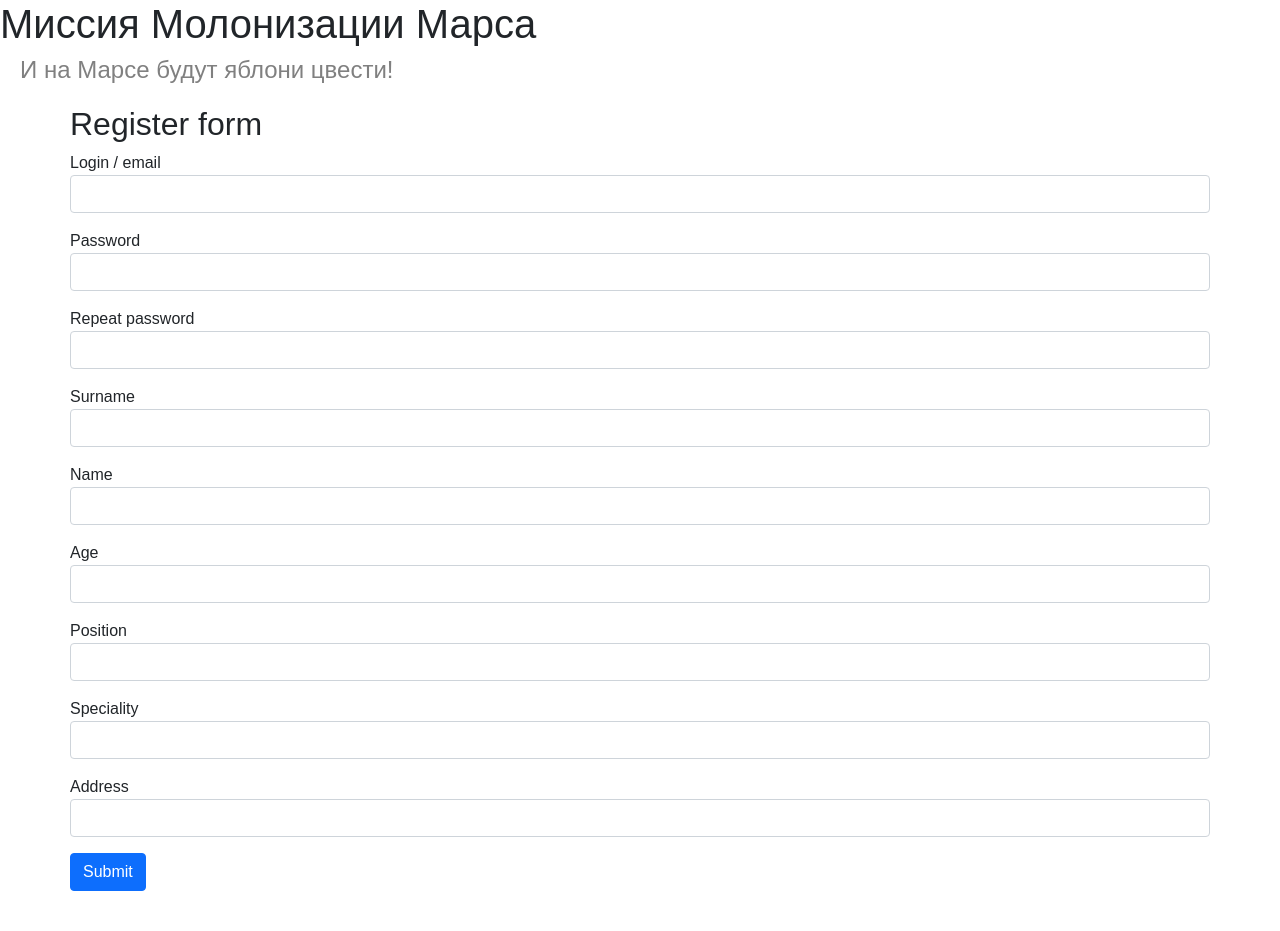
After one commit to kmspofizre/web_lesson, a Flask app: page /registration in a window 1280 px wide. The commit adds this page. Run offline with Flask 2, Linux system fonts and the light colour scheme.

Commit message:
Форма регистрации

```diff
--- /dev/null
+++ b/forms/user.py
@@ -0,0 +1,16 @@
+from flask_wtf import FlaskForm
+from wtforms import StringField, PasswordField, IntegerField, SubmitField
+from wtforms.validators import DataRequired
+
+
+class Astronaut(FlaskForm):
+    astronaut_login = StringField('Login / email', validators=[DataRequired()])
+    astronaut_password = PasswordField('Password', validators=[DataRequired()])
+    repeat_password = PasswordField('Repeat password', validators=[DataRequired()])
+    astronaut_surname = StringField('Surname', validators=[DataRequired()])
+    astronaut_name = StringField('Name', validators=[DataRequired()])
+    astronaut_age = IntegerField('Age', validators=[DataRequired()])
+    astronaut_position = StringField('Position', validators=[DataRequired()])
+    astronaut_speciality = StringField('Speciality', validators=[DataRequired()])
+    astronaut_address = StringField('Address', validators=[DataRequired()])
+    submit = SubmitField('Submit')
--- a/main.py
+++ b/main.py
@@ -1,19 +1,14 @@
-from flask import Flask, render_template, redirect
+from flask import Flask, render_template, redirect, request
 from data import db_session
 from data.users import User
 from data.jobs import Jobs
+from forms.user import Astronaut
+
 
 app = Flask(__name__)
 app.config['SECRET_KEY'] = 'yandexlyceum_secret_key'
 db_session.global_init(f"db/mars_explorer.db")
 db_sess = db_session.create_session()
-#n1 = len(max(db_sess.query(Jobs).all(),
-        #     key=lambda x: len(x.collaboration.split(', '))).collaboration.split(', '))
-#all_leaders = map(lambda x: x.team_leader,
-        #          filter(lambda x: len(x.collaboration.split(', ')) == n1,
-                 #        db_sess.query(Jobs).all()))
-#print('\n'.join(map(lambda x: f'{x.name} {x.surname}',
-        #            db_sess.query(User).filter(User.id.in_(all_leaders)))))
 
 
 @app.route('/')
@@ -26,6 +21,39 @@ def job_list():
     return render_template('jobs.html', jobs_list=jobs_list, leads=leads)
 
 
+@app.route('/success')
+def success():
+    return render_template('success_registration.html')
+
+
+@app.route('/registration', methods=['GET', 'POST'])
+def registration():
+    astronaut_form = Astronaut()
+    if astronaut_form.validate_on_submit():
+        if astronaut_form.astronaut_password.data != astronaut_form.repeat_password.data:
+            return render_template('registration.html', title='Регистрация',
+                                   astronaut_form=astronaut_form,
+                                   message="Пароли не совпадают")
+        if db_sess.query(User).filter(User.email == astronaut_form.astronaut_login.data).first():
+            return render_template('registration.html', title='Регистрация',
+                                   astronaut_form=astronaut_form,
+                                   message="Такой пользователь уже есть")
+        user = User(
+            name=astronaut_form.astronaut_name.data,
+            surname=astronaut_form.astronaut_surname.data,
+            email=astronaut_form.astronaut_login.data,
+            speciality=astronaut_form.astronaut_speciality.data,
+            position=astronaut_form.astronaut_position.data,
+            address=astronaut_form.astronaut_address.data,
+            age=astronaut_form.astronaut_age.data
+        )
+        user.set_password(astronaut_form.astronaut_password.data)
+        db_sess.add(user)
+        db_sess.commit()
+        return redirect('/success')
+    return render_template('registration.html', title='Регистрация', astronaut_form=astronaut_form)
+
+
 def main():
     app.run()
 
--- a/static/css/style.css
+++ b/static/css/style.css
@@ -53,3 +53,11 @@ span.inside{
     padding-right: 70px;
     margin-bottom: 40px;
 }
+
+
+.for-form{
+    margin-top: 20px;
+    padding-left: 70px;
+    padding-right: 70px;
+    margin-bottom: 40px;
+}
--- /dev/null
+++ b/templates/registration.html
@@ -0,0 +1,92 @@
+{% extends "base.html" %}
+
+{% block content %}
+  <div class="for-form">
+    <h2>Register form</h2>
+    <form action="" method="post" novalidate>
+        {{ astronaut_form.hidden_tag() }}
+        <p>
+            {{ astronaut_form.astronaut_login.label }}<br>
+            {{ astronaut_form.astronaut_login(class="form-control") }}
+            {% for error in astronaut_form.astronaut_login.errors %}
+              <div class="alert alert-danger" role="alert">
+                  {{ error }}
+              </div>
+            {% endfor %}
+        </p>
+        <p>
+            {{ astronaut_form.astronaut_password.label }}<br>
+            {{ astronaut_form.astronaut_password(class="form-control", type="password") }}
+            {% for error in astronaut_form.astronaut_password.errors %}
+              <div class="alert alert-danger" role="alert">
+                  {{ error }}
+              </div>
+            {% endfor %}
+        </p>
+        <p>
+            {{ astronaut_form.repeat_password.label }}<br>
+            {{ astronaut_form.repeat_password(class="form-control", type="password") }}
+            {% for error in astronaut_form.repeat_password.errors %}
+              <div class="alert alert-danger" role="alert">
+                  {{ error }}
+              </div>
+            {% endfor %}
+        </p>
+        <p>
+            {{ astronaut_form.astronaut_surname.label }}<br>
+            {{ astronaut_form.astronaut_surname(class="form-control") }}
+            {% for error in astronaut_form.astronaut_surname.errors %}
+              <div class="alert alert-danger" role="alert">
+                  {{ error }}
+              </div>
+            {% endfor %}
+        </p>
+        <p>
+            {{ astronaut_form.astronaut_name.label }}<br>
+            {{ astronaut_form.astronaut_name(class="form-control") }}
+            {% for error in astronaut_form.astronaut_name.errors %}
+              <div class="alert alert-danger" role="alert">
+                  {{ error }}
+              </div>
+            {% endfor %}
+        </p>
+        <p>
+            {{ astronaut_form.astronaut_age.label }}<br>
+            {{ astronaut_form.astronaut_age(class="form-control") }}
+            {% for error in astronaut_form.astronaut_age.errors %}
+              <div class="alert alert-danger" role="alert">
+                  {{ error }}
+              </div>
+            {% endfor %}
+        </p>
+        <p>
+            {{ astronaut_form.astronaut_position.label }}<br>
+            {{ astronaut_form.astronaut_position(class="form-control") }}
+            {% for error in astronaut_form.astronaut_position.errors %}
+              <div class="alert alert-danger" role="alert">
+                  {{ error }}
+              </div>
+            {% endfor %}
+        </p>
+        <p>
+            {{ astronaut_form.astronaut_speciality.label }}<br>
+            {{ astronaut_form.astronaut_speciality(class="form-control") }}
+            {% for error in astronaut_form.astronaut_speciality.errors %}
+              <div class="alert alert-danger" role="alert">
+                  {{ error }}
+              </div>
+            {% endfor %}
+        </p>
+        <p>
+            {{ astronaut_form.astronaut_address.label }}<br>
+            {{ astronaut_form.astronaut_address(class="form-control") }}
+            {% for error in astronaut_form.astronaut_address.errors %}
+              <div class="alert alert-danger" role="alert">
+                  {{ error }}
+              </div>
+            {% endfor %}
+        </p>
+        <p>{{ astronaut_form.submit(type="submit", class="btn btn-primary") }}</p>
+    </form>
+  </div>
+{% endblock %}
--- /dev/null
+++ b/templates/success_registration.html
@@ -0,0 +1,4 @@
+<h1 style="text-align: center; font-family: sans-serif; margin-top: 10px;">Красава</h1>
+<div style="display: flex; justify-content: center;">
+   <img src="static/img/parkour.jpg">
+</div>
```
Also changed, not shown: db/mars_explorer.db, static/img/parkour.jpg (added).
